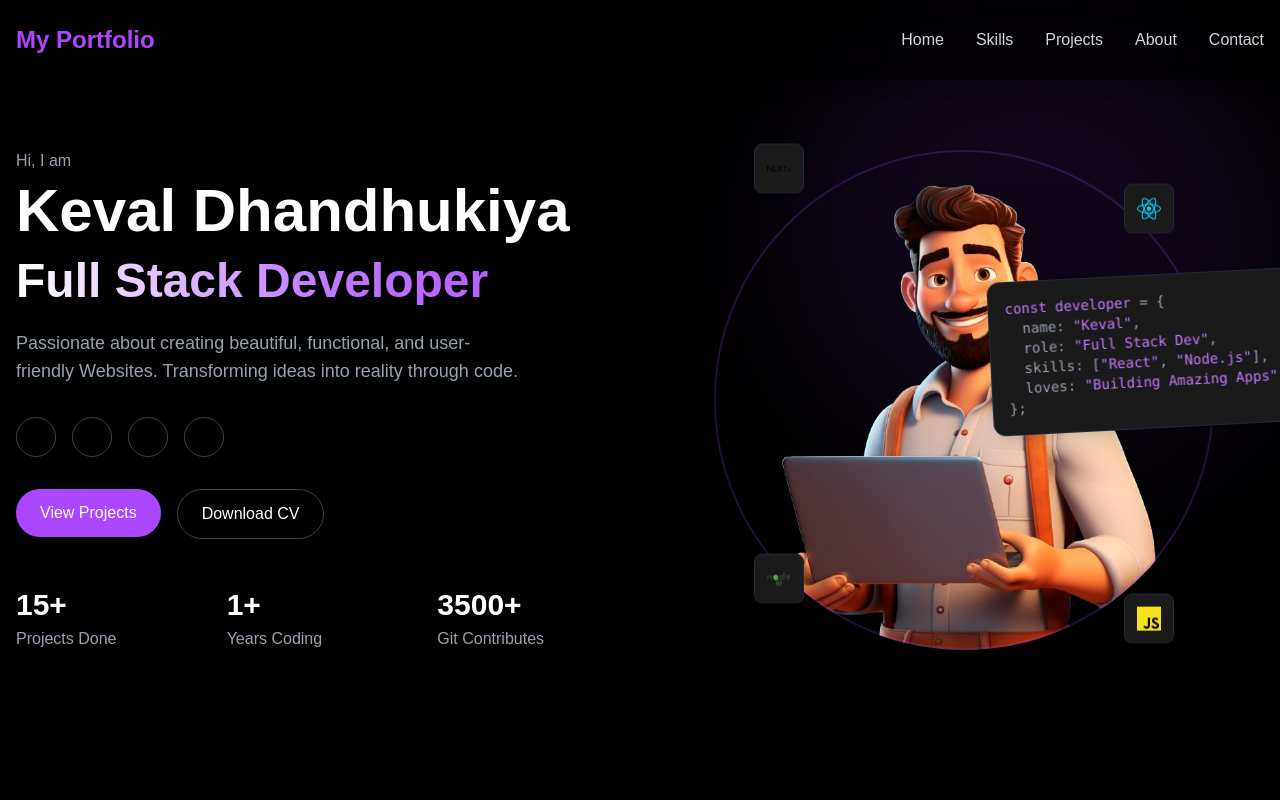
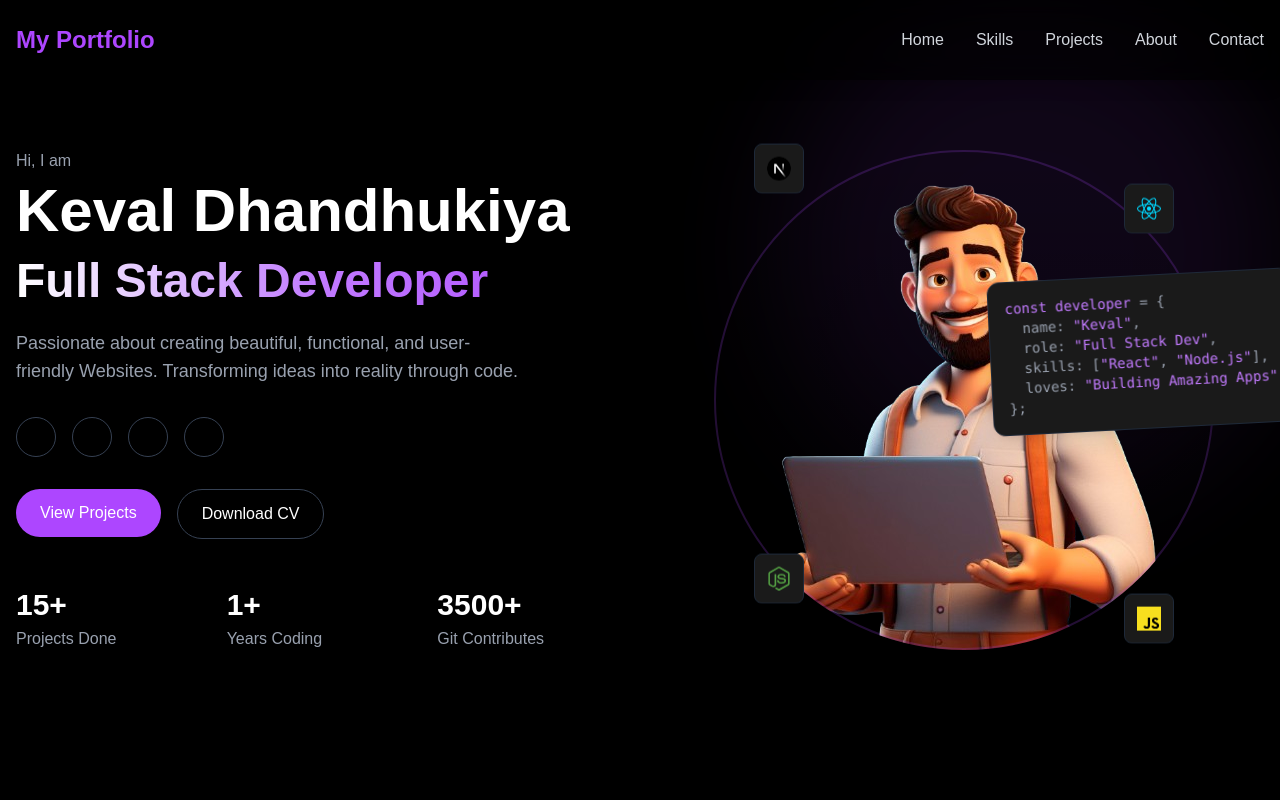
Before and after one commit to dkeval08/MyPortfolio, a Next.js app: page / in a window 1280 px wide. Shown: the top 800 px of the page. Built offline with nearby package versions, Linux system fonts and the light colour scheme; some icons are missing.

Commit message:
Update Hero.jsx

```diff
--- a/src/app/components/Hero.jsx
+++ b/src/app/components/Hero.jsx
@@ -221,7 +221,7 @@ const Hero = () => {
                 delay={0.9}
               />
               <FloatingIcon
-                icon="logos:nodejs"
+                icon="logos:nodejs-icon"
                 className="left-0 lg:left-10 bottom-10 z-[4]"
                 delay={1.0}
               />
@@ -231,7 +231,7 @@ const Hero = () => {
                 delay={1.1}
               />
               <FloatingIcon
-                icon="logos:nextjs"
+                icon="logos:nextjs-icon"
                 className="left-10 top-0 z-[4]"
                 delay={1.2}
               />
```
